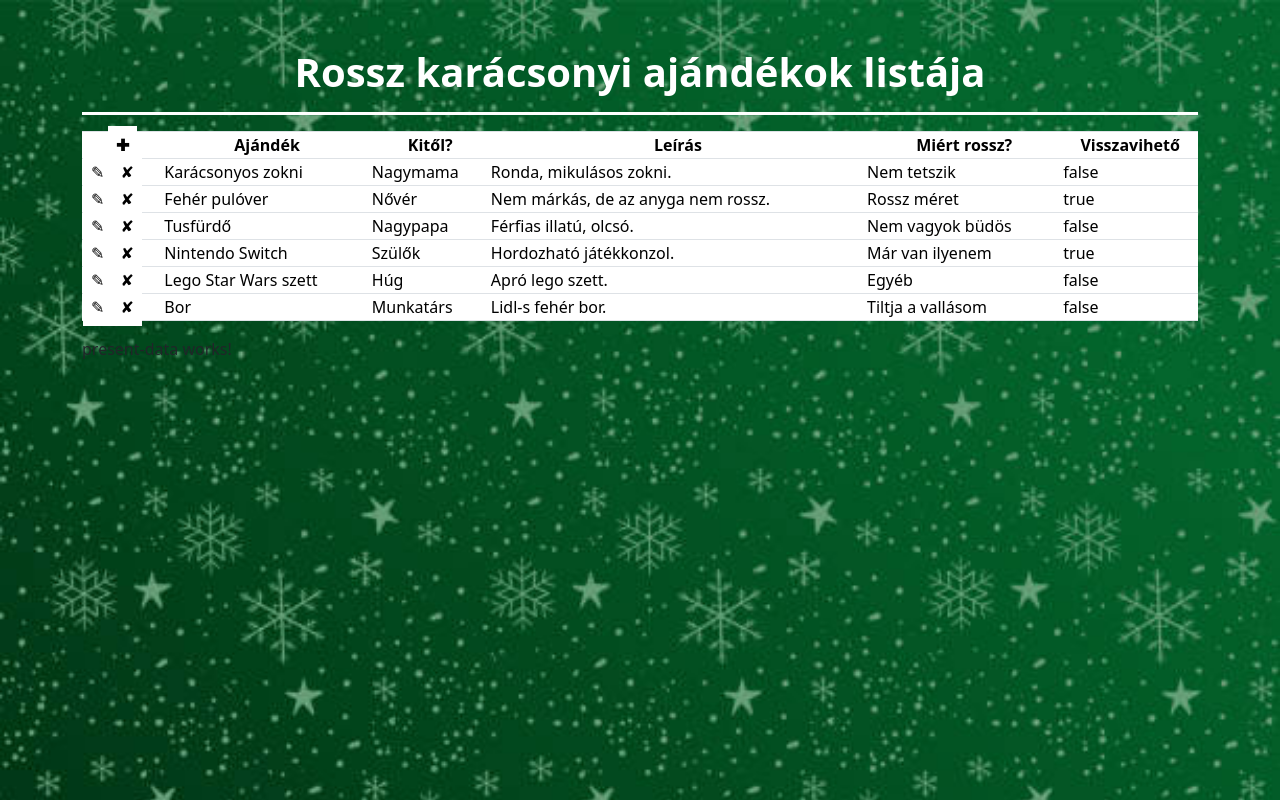
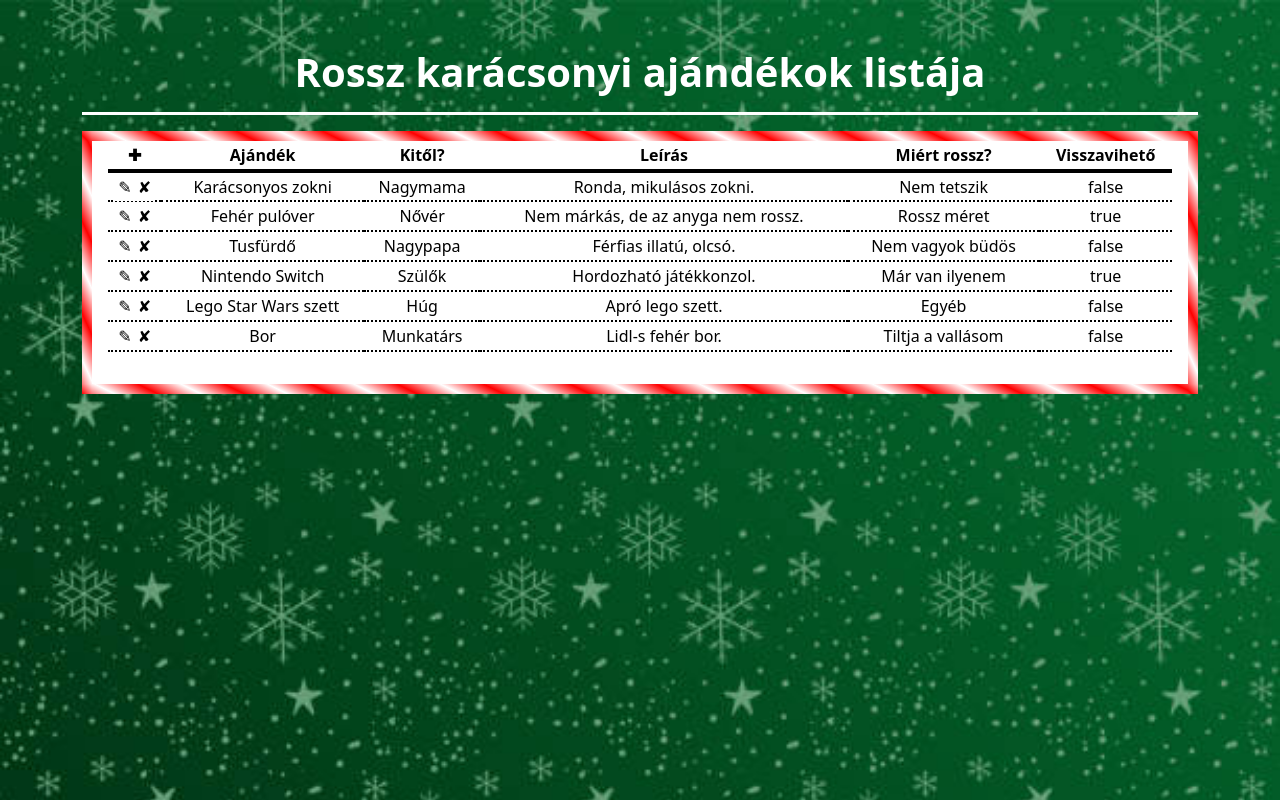
Before and after one commit to MeriLevente/BadChristmasCRUD, an Angular app: page / in a window 1280 px wide. Built offline with nearby package versions, Linux system fonts and the light colour scheme; data requests are answered from the project's data file.

Commit message:
new,update,delete kész

```diff
--- a/json_server/db.json
+++ b/json_server/db.json
@@ -1,7 +1,7 @@
 {
   "badpresents": [
     {
-            "id": 1,
+      "id": "1",
       "name": "Karácsonyos zokni",
       "giver": "Nagymama",
       "description": "Ronda, mikulásos zokni.",
@@ -9,7 +9,7 @@
       "canBeReturned": false
     },
     {
-            "id": 2,
+      "id": "2",
       "name": "Fehér pulóver",
       "giver": "Nővér",
       "description": "Nem márkás, de az anyga nem rossz.",
@@ -17,7 +17,7 @@
       "canBeReturned": true
     },
     {
-            "id": 3,
+      "id": "3",
       "name": "Tusfürdő",
       "giver": "Nagypapa",
       "description": "Férfias illatú, olcsó.",
@@ -25,7 +25,7 @@
       "canBeReturned": false
     },
     {
-            "id": 4,
+      "id": "4",
       "name": "Nintendo Switch",
       "giver": "Szülők",
       "description": "Hordozható játékkonzol.",
@@ -33,7 +33,7 @@
       "canBeReturned": true
     },
     {
-            "id": 5,
+      "id": "5",
       "name": "Lego Star Wars szett",
       "giver": "Húg",
       "description": "Apró lego szett.",
@@ -41,7 +41,7 @@
       "canBeReturned": false
     },
     {
-            "id": 6,
+      "id": "6",
       "name": "Bor",
       "giver": "Munkatárs",
       "description": "Lidl-s fehér bor.",
--- a/src/app/app.component.css
+++ b/src/app/app.component.css
@@ -12,6 +12,25 @@ hr{
 }
 
 table{
-    background-color: white;
     color: black;
 }
+
+td span, tr span {
+    cursor: pointer;
+    padding: 3px;
+}
+
+.borderedContent{
+    background-color: white;
+    border: 10px solid;
+    border-image: repeating-linear-gradient(45deg, red, white, red 60px) 20;
+}
+
+tr{
+    height: 30px;
+    border-bottom: 2px black dotted;
+}
+
+#tr-header{
+    border-bottom: 4px black solid;
+}
--- a/src/app/app.component.html
+++ b/src/app/app.component.html
@@ -2,8 +2,10 @@
   <h1 class="mt-5">Rossz karácsonyi ajándékok listája</h1>
   <hr>
 
-  <table class="table table-hover table-bordered">
-    <tr class="text-center">
+  <div class="borderedContent p-3 pt-0">
+    @if (!newPres && !modifiedPres) {
+    <table class="table">
+      <tr class="text-center" id="tr-header">
         <th>
           <span (click)="new()">&#10010;</span>
         </th>
@@ -14,7 +16,7 @@
         <th>Visszavihető</th>
       </tr>
       @for (present of presents; track $index) {
-    <tr>
+      <tr class="text-center">
         <td>
           <span (click)="modify(present)">&#9998;</span>
           <span (click)="delete(present)">&#10008;</span>
@@ -27,6 +29,8 @@
       </tr>
       }
     </table>
-
-  <app-present-data></app-present-data>
+    }
+    <app-present-data [presentData]="newPres" (canceled)="formCanceled()" (saved)="saveNew($event)"></app-present-data>
+    <app-present-data [presentData]="modifiedPres" (canceled)="formCanceled()" (saved)="saveModify($event)"></app-present-data>
   </div>
+</div>
--- a/src/app/app.component.ts
+++ b/src/app/app.component.ts
@@ -26,14 +26,55 @@ export class AppComponent {
   }
 
   new(){
-
+    this.newPres = {
+      id: undefined,
+      name: "",
+      giver: "",
+      description: "",
+      reasoning: "",
+      canBeReturned: true
+    }
   }
 
   modify(present: PresentModel){
+    this.modifiedPres = JSON.parse(JSON.stringify(present))
+  }
 
+  saveNew(present: PresentModel){
+    this.dataService.addPresent(present).subscribe({
+      next: (data: PresentModel) => {
+        this.presents.push(data)
+        this.modifiedPres = undefined
+        this.newPres = undefined
+      },
+      error: (err) => console.log(err)
+    })
+  }
+
+  saveModify(present: PresentModel){
+    this.dataService.modifyPresent(present).subscribe({
+      next: (data: PresentModel) => {
+        const index = this.presents.findIndex(pr => pr.id == present.id)
+        this.presents[index] = data
+        this.modifiedPres = undefined
+        this.newPres = undefined
+      },
+      error: (err) => console.log(err)
+    })
   }
 
   delete(present: PresentModel){
+    this.dataService.deletePresent(present).subscribe({
+      next: (data: PresentModel) => {
+        const index = this.presents.findIndex(pr => pr.id == present.id)
+        this.presents.splice(index,1)
+      },
+      error: (err) => console.log(err)
+    })
+  }
 
+  formCanceled(){
+    this.modifiedPres = undefined
+    this.newPres = undefined
   }
 }
--- a/src/app/present-data/present-data.component.html
+++ b/src/app/present-data/present-data.component.html
@@ -1 +1,41 @@
-<p>present-data works!</p>
+@if (presentData) {
+<div class="row">
+    <form>
+        <div class="mb-3">
+            <label for="name" class="form-label">Ajándék</label>
+            <input type="text" class="form-control" id="name" [value]="presentData.name" (change)="presentData.name = getData($event)">
+        </div>
+        <div class="mb-3">
+            <label for="giver" class="form-label">Kitől</label>
+            <input type="text" class="form-control" id="giver" [value]="presentData.giver" (change)="presentData.giver= getData($event)">
+        </div>
+        <div class="mb-3">
+            <label for="desc" class="form-label">Leírás</label>
+            <input type="text" class="form-control" id="desc" [value]="presentData.description" (change)="presentData.description= getData($event)">
+        </div>
+        <div class="mb-3">
+            <label for="reasoning" class="form-label">Indoklás</label>
+            <select class="form-select" id="reasoning" [value]="presentData.reasoning" (change)="presentData.reasoning = getData($event)">
+                <option selected value="Már van ilyenem">Már van ilyenem</option>
+                <option value="Nem tetszik">Nem tetszik</option>
+                <option value="Nem vagyok büdös">Nem vagyok büdös</option>
+                <option value="Rossz méret">Rossz méret</option>
+                <option value="Tiltja a vallásom">Tiltja a vallásom</option>
+                <option value="Egyéb">Egyéb</option>
+            </select>
+        </div>
+
+        <div class="mb-3">
+            <p class="me-3" style="display: inline;">Visszavihető?</p>
+            <label class="me-1" for="canBeReturned">Igen</label>
+            <input class="me-3" type="radio" name="canBeReturned" id="canBeReturned" [checked]="presentData.canBeReturned">
+            <label class="me-1" for="cantBeReturned">Nem</label>
+            <input type="radio" name="canBeReturned" id="cantBeReturned" [checked]="!presentData.canBeReturned">
+        </div>
+    </form>
+</div>
+<div class="row">
+    <button type="button" class="btn btn-danger" data-bs-dismiss="modal" (click)="cancel()">Mégsem</button>
+    <button type="button" class="btn btn-success" (click)="save()">Mentés</button>
+</div>
+}
--- a/src/app/present-data/present-data.component.ts
+++ b/src/app/present-data/present-data.component.ts
@@ -1,4 +1,5 @@
-import { Component } from '@angular/core';
+import { Component, EventEmitter, Input, Output } from '@angular/core';
+import { PresentModel } from '../models/PresentModel';
 
 @Component({
   selector: 'app-present-data',
@@ -6,5 +7,20 @@ import { Component } from '@angular/core';
   styleUrl: './present-data.component.css'
 })
 export class PresentDataComponent {
+  @Input() presentData: PresentModel | undefined = undefined
+  @Output() saved = new EventEmitter<PresentModel>()
+  @Output() canceled = new EventEmitter()
 
+  getData(event: any): string{
+    return event.target.value
+  }
+
+  cancel(){
+    this.presentData = undefined
+    this.canceled.emit()
+  }
+
+  save(){
+    this.saved.emit(this.presentData)
+  }
 }
--- a/src/app/services/data.service.ts
+++ b/src/app/services/data.service.ts
@@ -16,4 +16,16 @@ export class DataService {
   getPresent(): Observable<PresentModel[]> {
     return this.http.get<PresentModel[]>(this.url)
   }
+
+  addPresent(present: PresentModel): Observable<PresentModel>{
+    return this.http.post<PresentModel>(this.url, present)
+  }
+
+  modifyPresent(present: PresentModel): Observable<PresentModel>{
+    return this.http.put<PresentModel>(`${this.url}/${present.id}`, present)
+  }
+
+  deletePresent(present: PresentModel): Observable<PresentModel>{
+    return this.http.delete<PresentModel>(`${this.url}/${present.id}`)
+  }
 }
```
Lines whose indentation alone changed are shown as unchanged.
